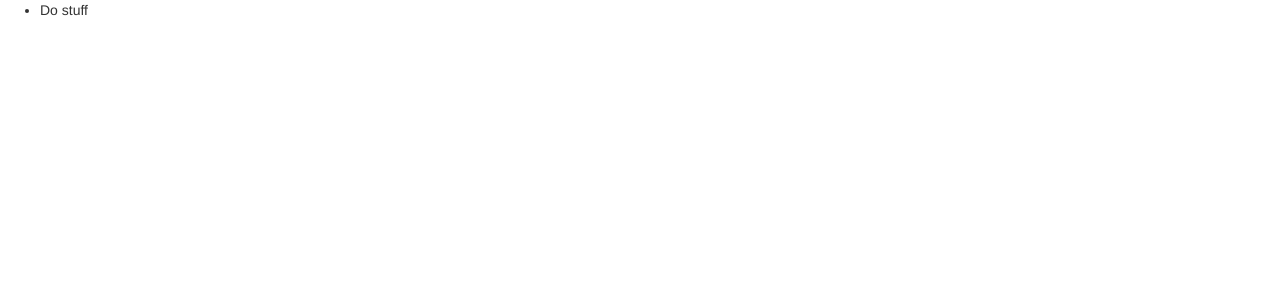
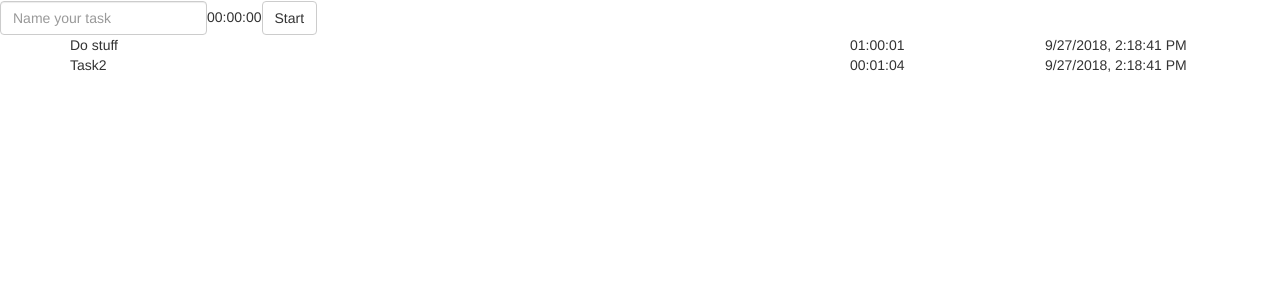
Before and after one commit to omega-code/frontent-developer-task, a React app: page / in a window 1280 px wide. Shown: the top 300 px of the page. Built offline with nearby package versions, Linux system fonts and the light colour scheme.

Commit message:
Creating of new task

```diff
--- /dev/null
+++ b/src/DateTimeHelper.ts
@@ -0,0 +1,9 @@
+export function ConvertToTimeString(totalSeconds: number) {
+    let hours   = Math.floor(totalSeconds / 3600);
+    let minutes = Math.floor((totalSeconds - (hours * 3600)) / 60);
+    let seconds = totalSeconds - (hours * 3600) - (minutes * 60);
+    let hh = (hours < 10) ? '0'+hours : hours.toString();
+    let mm = (minutes < 10) ? '0'+minutes : minutes.toString();
+    let ss = (seconds < 10) ? '0'+seconds : seconds.toString();
+    return hh + ':' + mm + ':' + ss;
+}
--- a/src/Task.ts
+++ b/src/Task.ts
@@ -1,9 +1,37 @@
+import { observable } from "mobx";
+
+export interface ITask{
+    name: string;
+    timeAmount: number; // seconds
+    lastRunTime: Date;
+}
+
 export class Task{
-    public name: string;
-    public timeAmount: number; // seconds
-    public lastRunTime: Date;
+    @observable public name: string;
+    @observable public timeAmount: number; // seconds
+    @observable public lastRunTime: Date;
+    @observable public isRunning: boolean;
 
-    public constructor(init?:Partial<Task>) {
-        Object.assign(this, init);
+    private timer: NodeJS.Timer;
+
+    constructor(obj : ITask = {name:"", timeAmount:0, lastRunTime:new Date(-1)}) {
+        this.name = obj.name;
+        this.timeAmount = obj.timeAmount;
+        this.lastRunTime = obj.lastRunTime;
+        this.isRunning = false;
+    }
+
+    start(){
+        this.timer = setInterval(() => {
+            this.timeAmount += 1;
+        }, 1000);
+        this.isRunning = true;
+        this.lastRunTime = new Date();
+    }
+
+    stop(){
+        if (this.timer)
+            clearInterval(this.timer);
+        this.isRunning = false;
     }
 }
--- a/src/TaskStore.ts
+++ b/src/TaskStore.ts
@@ -2,12 +2,21 @@ import {observable} from "mobx";
 import {Task} from "./Task";
 
 export class TaskStore {
-	@observable tasks : Task[];
+    @observable tasks : Task[];
+    @observable newTask : Task;
 
     constructor() {
-        this.tasks = [new Task(
-            {name:"Do stuff", lastRunTime:new Date(), timeAmount:10})]
+        this.tasks = [
+            new Task({name:"Do stuff", lastRunTime:new Date(), timeAmount:3601}),
+            new Task({name:"Task2", lastRunTime:new Date(), timeAmount:64})
+        ]
+        this.newTask = new Task();
       }
+
+    pushNewTask(){
+        this.tasks.unshift(this.newTask);
+        this.newTask = new Task();
+    }
 }
 
 export const taskStore = new TaskStore();
--- a/src/components/Board.tsx
+++ b/src/components/Board.tsx
@@ -1,18 +1,50 @@
 import * as React from "react";
 import {TaskStore} from "../TaskStore";
+import {Task} from "../Task";
 import {observer} from "mobx-react";
-
-export interface BoardProps { taskStore: TaskStore; }
+import {Grid,Form,FormControl,Button} from "react-bootstrap";
+import {TaskItem} from "./TaskItem"
+import {ConvertToTimeString} from "../DateTimeHelper";
 
 @observer
-export class Board extends React.Component<BoardProps, {}> {
+export class Board extends React.Component<{taskStore: TaskStore}, {}> {
+
     render() {
         const taskStore = this.props.taskStore;
+        const newTask = taskStore.newTask;
         return (
-        <div>
-            <ul>
-                { taskStore.tasks.map((task, idx) => <li>{task.name}</li>) }
-            </ul>
-        </div>);
+            <div>
+                <Form inline>
+                    <FormControl
+                        type="text"
+                        placeholder="Name your task"
+                        value={newTask.name}
+                        onChange={this.onRename}
+                    />
+                    <FormControl.Static>{ConvertToTimeString(taskStore.newTask.timeAmount)}</FormControl.Static>
+                    <Button onClick={this.onClick}>{newTask.isRunning ? "Stop" : "Start"}</Button>
+                </Form>
+                <Grid>
+                    { taskStore.tasks.map((task, idx) => <TaskItem task={ task } key={ idx }/>) }
+                </Grid>
+            </div>
+        );
+    }
+
+    onClick = (event: any) => {
+        let taskStore = this.props.taskStore;
+        let task = taskStore.newTask;
+        if (!task.isRunning) {
+            task.start();
+        }
+        else {
+            task.stop();
+            taskStore.pushNewTask();
+        }
+    }
+
+    onRename = (e: React.FormEvent<FormControl>) => {
+        const {name, value} = e.target as HTMLInputElement;
+        this.props.taskStore.newTask.name = value;
     }
 }
--- /dev/null
+++ b/src/components/TaskItem.tsx
@@ -0,0 +1,25 @@
+import * as React from "react";
+import {Task} from "../Task";
+import {observer} from "mobx-react";
+import {Row, Col} from "react-bootstrap";
+import {ConvertToTimeString} from "../DateTimeHelper";
+
+@observer
+export class TaskItem extends React.Component<{task: Task}, {}> {
+    render() {
+        const task = this.props.task;
+        return (
+            <Row className="show-grid">
+                <Col xs={12} md={8}>
+                    {task.name}
+                </Col>
+                <Col xs={2} md={2}>
+                    {ConvertToTimeString(task.timeAmount)}
+                </Col>
+                <Col xs={2} md={2}>
+                    {task.lastRunTime.toLocaleString()}
+                </Col>
+            </Row>
+        );
+    }
+}
```
Also changed, not shown: 1 other file (tests, documents, lock files or other folders).
